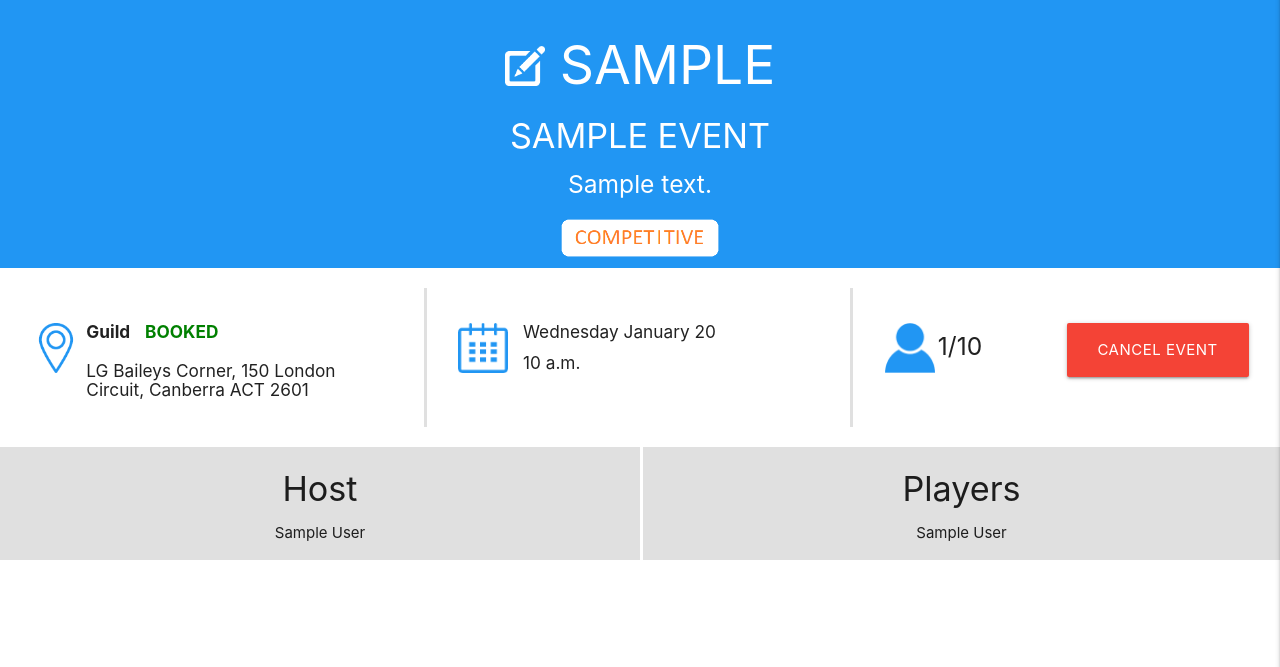
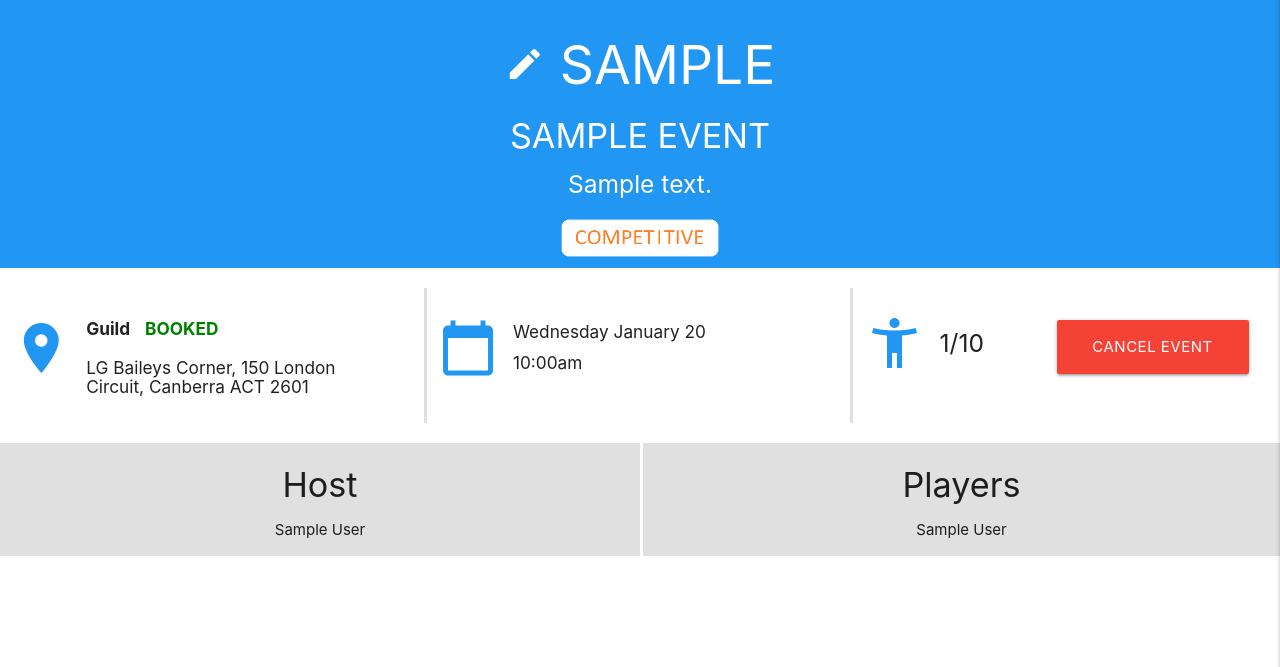
Before and after one commit to GuildHouseGames/livelobby, a Django app: page /1/ in a window 1280 px wide. Shown: the part 64-731 px from the top of the page. Run offline with Django 3.2, Linux system fonts and the light colour scheme; a user stored in the database is signed in; tables that the repository leaves empty hold one stand-in row (values such as "Sample post").

Commit message:
Replaced images with icons and slightly modified alignments.

```diff
--- a/events/templates/events/event.html
+++ b/events/templates/events/event.html
@@ -106,8 +106,7 @@
   <div class="col s12 blue">
       <div class="col-content white-text" align="center">
         <h2> {% if event.host == user%}
-          <img src="{% static 'events/Edit_icon.png' %}"
-          style="height: 40px; width: 40px; margin-top:10px" align="top">
+          <i class="material-icons" style="font-size:40px;">mode_edit</i>
           {% endif %}
           {{ event.game|upper }}</h2>
         <h4> {{ event.name|upper }} </h4>
@@ -125,9 +124,8 @@
 
 <div class="row" style="display: flex; flex-wrap: wrap; padding:0px">
   <div class="col m4 s12" style="border-right:3px solid #e0e0e0;">
-      <div class="col-content" style="align:left; padding:5%;">
-        <p><img src="{% static 'events/Location_icon.png' %}"
-          style="height: 50px; width: 50px;" align="left"></p>
+      <div class="col-content" style="align:left; padding:5% 5% 5% 0;">
+        <i class="material-icons blue-text left" style="font-size:60px; margin-top:10px;">location_on</i>
           <h6 style="padding-left:55px;"><b>Guild</b>
           {% if event.is_booked%}
           <span style="color: green; margin-left:10px;"><b>BOOKED
@@ -140,33 +138,32 @@
   </div>
 
   <div class="col m4 s12" style="border-right:3px solid #e0e0e0; padding-bottom:10px;">
-      <div class="col-content" style="align:left; padding:5%;">
-        <p><img src="{% static 'events/Calendar_icon.png' %}" style="height: 50px; width: 50px;" align="left"></p>
-        <h6 style="padding-left:65px;"> {{event.date | date_string}} </h6>
-        <h6 style="padding-left:65px;"> {{ event.time|date:"P"|capfirst }}</h6>
+      <div class="col-content" style="align:left; padding:5% 5% 5% 0;">
+        <i class="material-icons blue-text left" style="font-size:60px; margin-top:10px;">calendar_today</i>
+        <h6 style="padding-left:65px; margin-top:15px;"> {{event.date | date_string}} </h6>
+        <h6 style="padding-left:65px;"> {{ event.time|time:"g:iA"|lower }}</h6>
       </div>
   </div>
 
   <div class="col m4 s12" style="padding-bottom:20px;">
-      <div class="col-content" style="align:left; padding:5%;">
-        <p><img src="{% static 'events/Person_icon.png' %}"
-          style="height: 50px; width: 50px;" align="left"></p>
-        <h5 style="padding-top:10px; margin:0; display: inline-block;"> {{ event|reserved_places }}/{{ event.max_size }}</h5>
+      <div class="col-content" style="align:left; padding:5% 5% 5% 0;">
+        <i class="material-icons blue-text left" style="font-size:60px; margin-top:5px;">accessibility_new</i>
+        <h5 style="padding-top:10px; margin-top:12px; display: inline-block;"> {{ event|reserved_places }}/{{ event.max_size }}</h5>
         {% if event.host == user%}
-          <a class="waves-effect waves-light red btn-large" style="float:right; width:50%;"
+          <a class="waves-effect waves-light red btn-large" style="float:right; margin-top:12px; width:50%;"
           href="{% url 'cancel_view' pk=event.pk %}">
             Cancel Event<i class="material-icons right">delete</i></a>
         {% elif event|has_joined:user%}
-          <a class="waves-effect waves-light red btn-large" style="float:right; width:50%;"
+          <a class="waves-effect waves-light red btn-large" style="float:right; margin-top:12px; width:50%;"
           href="{% url 'leave_view' pk=event.pk %}">
             Leave Event<i class="material-icons right">cancel</i></a>
         {% else %}
           {% if event|reserved_places < event.max_size %}
-            <a class="waves-effect waves-light blue btn-large" style="float:right; width:50%;"
+            <a class="waves-effect waves-light blue btn-large" style="float:right; margin-top:12px; width:50%;"
             href="{% url 'join_view' event_id=event.id %}">
               Join Event<i class="material-icons right">person_add</i></a>
           {% else %}
-            <a class="waves-effect waves-light btn-large disabled" style="float:right; width:50%;">
+            <a class="waves-effect waves-light btn-large disabled" style="float:right; margin-top:12px; width:50%;">
               EVENT FULL<i class="material-icons right">event_busy</i></a>
           {% endif %}
         {% endif %}
```
